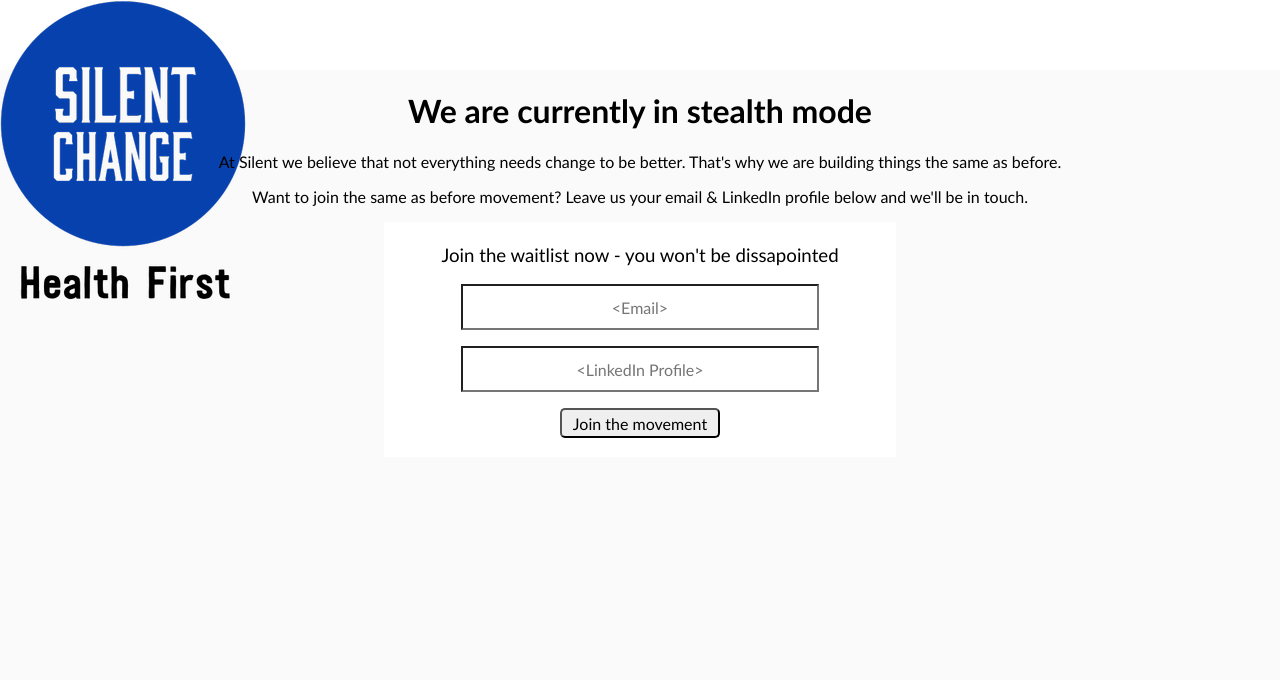
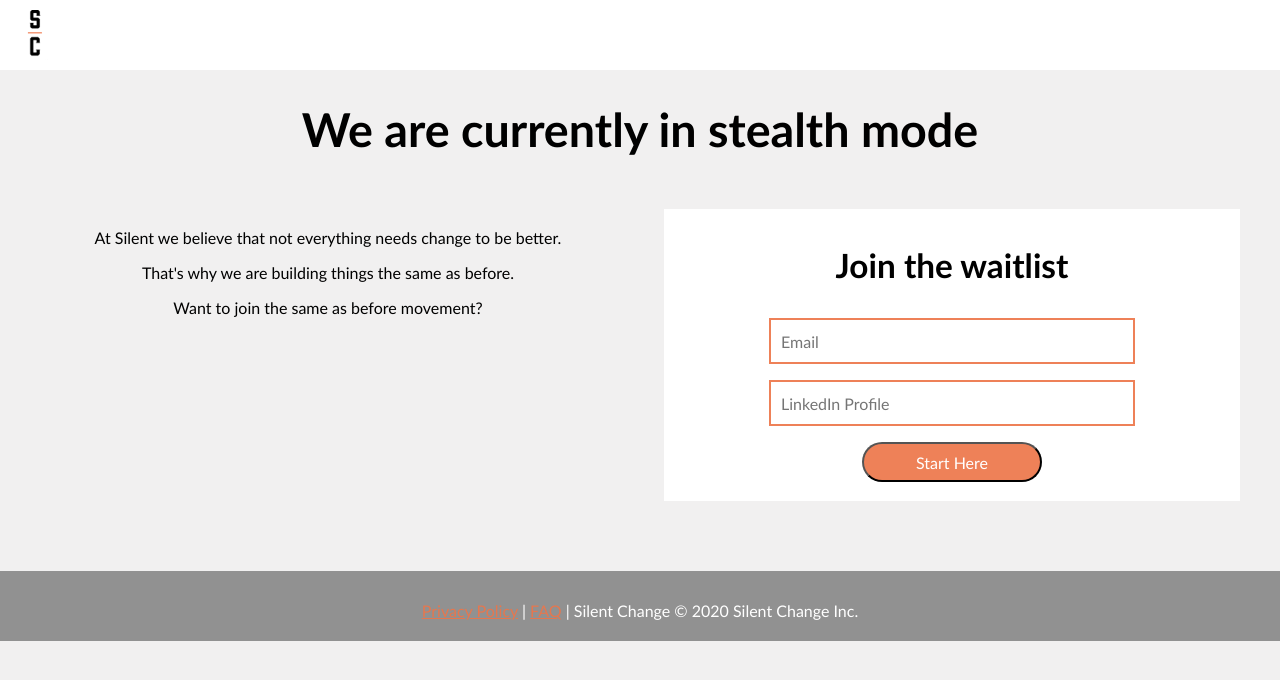
Before and after one commit to cozziad/silent, a Django app: page / in a window 1280 px wide. Shown: the top 680 px of the page. Run offline with Django 3.2, Linux system fonts and the light colour scheme.

Commit message:
dev 2 done

```diff
--- a/silent/stealth/static/stealth/style.css
+++ b/silent/stealth/static/stealth/style.css
@@ -1,27 +1,51 @@
 body {
-    background-color: rgba(150, 149, 149, 0.041);
+    background-color: rgb(241, 240, 240);
     margin:0;
 }
-h1 {
+.title {
     color: black;
     text-align: center;
     font-family: 'Trebuchet MS';
+    font-size:35pt;
   }
+
+.clr {
+    clear:both;
+}
+
+a {
+    color: rgba(237, 117, 72, 0.91);
+}
 
 p {
     color: black;
     text-align: center;
     font-family: 'Trebuchet MS';
-  }
+}
 
-.box-1{
+.container-left{
+    width:45%;
+    background-color: rgb(241, 240, 240);
     padding: 3px 3px;
-  }
+    margin-top: 20px;
+    float: left;
+    box-sizing: border-box;
+    margin-left: 40px;
+}
 
-.container{
-    width:40%;
-    margin:auto;
+.container-right{
+    width:45%;
     background-color: white;
+    padding: 3px 3px;
+    margin-top: 20px;
+    float: right;
+    box-sizing: border-box;
+    margin-right: 40px;
+}
+
+.container-main{
+    padding-bottom: 30px;
+    width: 100%;
 }
 
 .input-box{
@@ -30,27 +54,62 @@ p {
     font-size: 12pt;
     margin:auto;
     font-family: 'Trebuchet MS';
-    text-align: center;
+    text-align: left;
     background-color: white;
+    padding-left: 10px;
+    border-color: rgba(237, 117, 72, 0.91);
+    border-style: solid;
 }
 
 .button{
-    width:160px;
-    height:30px;
+    width:180px;
+    height:40px;
     font-size: 12pt;
     margin:auto;
-    border-radius: 5px;
+    border-radius: 30px;
     font-family: 'Trebuchet MS';
     text-align: center;
+    color:white;
+    background-color: rgba(237, 117, 72, 0.91);
 }
 
 .header{
     height:70px;
     width:100%;
     background-color: white;
+    vertical-align: middle;
 }
 
 .callout{
-    font-size: 14pt;
+    font-size: 25pt;
     text-align: center;
+    font-weight: bold;
 }
+
+.logo{
+    height:50px;
+    width:50px;
+    padding: 10px 10px;
+}
+
+.logo_bottom{
+    height:50px;
+    width:50px;
+    padding: 10px 10px;
+}
+
+.footer{
+    margin-top: 70px;
+    height:70px;
+    width:100%;
+    background-color: rgb(145, 145, 145);
+    vertical-align: middle;
+    color:white;
+}
+
+.copyright{
+    vertical-align: middle;
+    position: relative;
+    top: 30px;
+    color:white;
+}
--- a/silent/stealth/templates/stealth/index.html
+++ b/silent/stealth/templates/stealth/index.html
@@ -7,23 +7,38 @@
     </head>
 
     <body>
+
         <header class="header">
-            <img src="{{STATIC_URL}}/stealth/images/logo.png" / >
+            <img class="logo" src="{% static "stealth/images/logo_nw.png" %}" alt="My image"/>
         </header>
-        <h1>We are currently in stealth mode</h1>
-        <p>At Silent we believe that not everything needs change to be better. That's why we are building things the same as before.</p>
-        <p>Want to join the same as before movement? Leave us your email & LinkedIn profile below and we'll be in touch.</p>
 
-        <div class="container">
-            <div class="box-1">
-            <p class="callout">Join the waitlist now - you won't be dissapointed</p>
-            <form action="index.html" method="POST">
-                <p><input class="input-box" type="email" name="email" placeholder="<Email>" value=""/></p>
-                <p><input class="input-box" type="linkedin" name="linkedin" placeholder="<LinkedIn Profile>" value=""/></p>
-                <p><input class="button" type="submit" value="Join the movement" /></p>
-            </form>
-            </div>
+        <h1 class="title">We are currently in stealth mode</h1>
+
+        <div class="container-main">
+
+            <section class="container-left">
+                <p>At Silent we believe that not everything needs change to be better.</p>
+                <p>That's why we are building things the same as before.</p>
+                <p>Want to join the same as before movement?</p>
+            </section>
+
+            <section class="container-right">
+                <p class="callout">Join the waitlist</p>
+                <form action="index.html" method="POST">
+                    <p><input class="input-box" type="email" name="email" placeholder="Email" value=""/></p>
+                    <p><input class="input-box" type="linkedin" name="linkedin" placeholder="LinkedIn Profile" value=""/></p>
+                    <p><input class="button" type="submit" value="Start Here" /></p>
+                </form>
+            </section>
+
+            <div class="clr"/>
+
         </div>
-        <footer class="footer"></footer>
+
+        <footer class="footer">
+            <p class="copyright"><a href="privacy.html">Privacy Policy</a> | <a href="faq.html">FAQ</a> | Silent Change &copy; 2020 Silent Change Inc.</p>
+        </footer>
+
     </body>
+
 </html>
```
Also changed, not shown: silent/stealth/static/stealth/images/logo2.png (added), silent/stealth/static/stealth/images/logo_nw.png (added).
